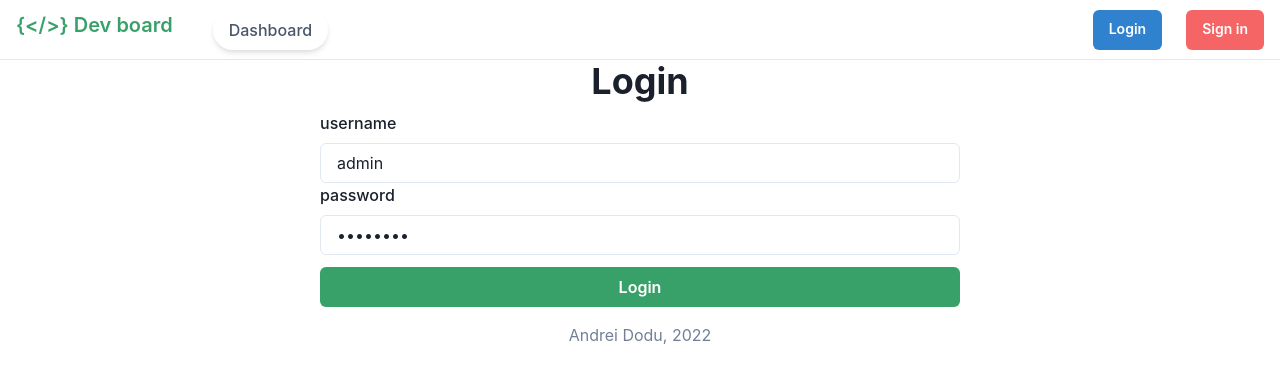
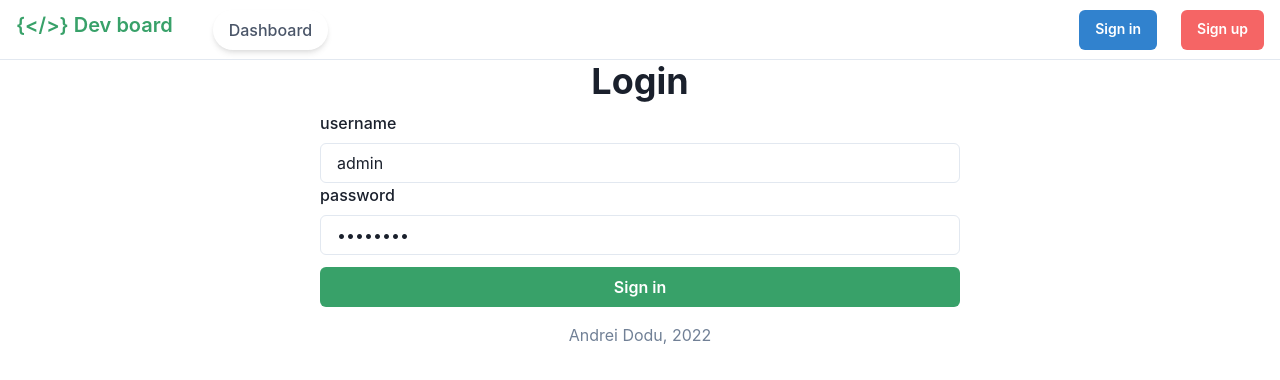
Before and after one commit to goto-eof/dev_board_ts_react, a React (Create React App) app: page /login in a window 1280 px wide. Shown: the top 380 px of the page. Built offline with nearby package versions, Linux system fonts and the light colour scheme.

Commit message:
chore: changed label

```diff
--- a/src/components/LoginForm.tsx
+++ b/src/components/LoginForm.tsx
@@ -87,7 +87,7 @@ export default function LoginForm() {
             <Errors fieldName={'password'} />
 
             <Button type="submit" mt={3} w={'100%'} colorScheme="green">
-              Login
+              Sign in
             </Button>
           </FormControl>
         </form>
--- a/src/components/NavBar.tsx
+++ b/src/components/NavBar.tsx
@@ -90,7 +90,7 @@ export default function NavBar() {
                 bg: 'blue.400',
               }}
             >
-              Login
+              Sign in
             </Button>
           </ReactLink>
           <ReactLink to={'/register'}>
@@ -104,7 +104,7 @@ export default function NavBar() {
                 bg: 'red.300',
               }}
             >
-              Sign in
+              Sign up
             </Button>
           </ReactLink>
         </Stack>
--- a/src/components/RegistrationForm.tsx
+++ b/src/components/RegistrationForm.tsx
@@ -121,7 +121,7 @@ export default function RegistrationForm() {
             <Errors fieldName={'password'} />
 
             <Button type="submit" mt={3} w={'100%'} colorScheme="green">
-              Sign in
+              Sign up
             </Button>
           </FormControl>
         </form>
```
